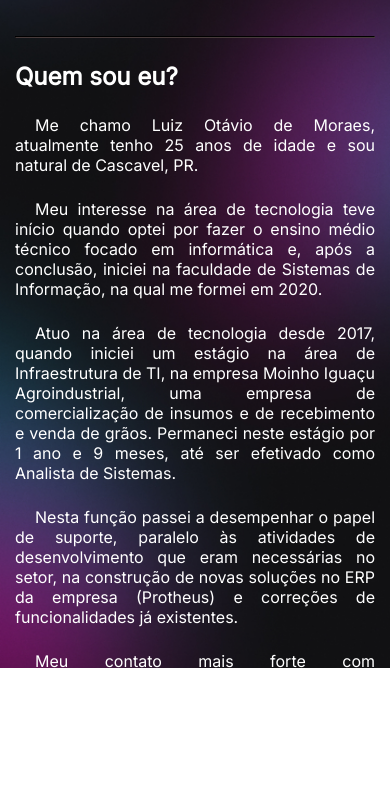
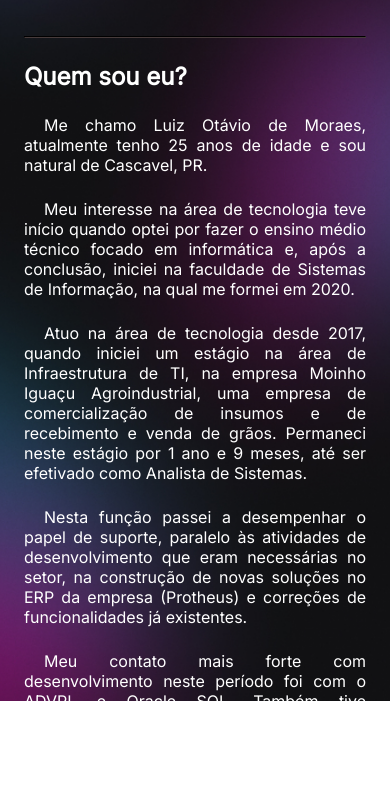
Before and after one commit to luiizmoraes/Discover, a plain HTML site: page pages/about_me.html in a window 390 px wide. Shown: the part 199-991 px from the top of the page. Drawn offline with nearby package versions, Linux system fonts and the light colour scheme.

Commit message:
Implementação do media querie no CSS para controlar resolução da imagem de fundo da página.

```diff
--- a/style.css
+++ b/style.css
@@ -28,10 +28,8 @@
 }
 
 body {
-    background-image: var(--bg-url);
-    background-repeat: no-repeat;
-    background-position: top  center;
-    background-size: cover;
+    background: var(--bg-url) no-repeat top center/cover;
+    height: 100vh;
 }
 
 body * {
@@ -40,10 +38,11 @@ body * {
 }
 
 #container-content {
-    width: 360px;
-    height: 712px;
-    margin: auto;
-    padding-top: 56px;
+    width: 100%;
+    max-width: 588px;
+    min-width: 320px;
+    margin: 56px auto 0px;
+    padding: 0 24px;
 }
 
 #content-profile {
@@ -253,3 +252,14 @@ footer a:hover {
     float: left;
     font-size: 24px;
 }
+
+/*media queries*/
+@media (min-width: 700px) {
+    :root {
+        --bg-url: url(./assets/bg-desktop.jpg);
+    }
+
+    .light {
+        --bg-url: url(./assets/bg-desktop-light.jpg);
+    }
+}
```
